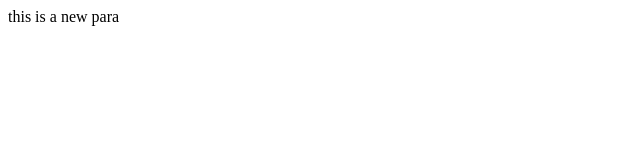
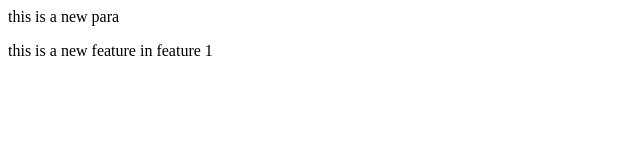
Before and after one commit to uditiraina/localrepo, a plain HTML site: page index.html in a window 1280 px wide. Shown: the whole page, without its empty margins (0-640 px from the left). Drawn offline with Linux system fonts and the light colour scheme.

Commit message:
add new feature

```diff
--- a/index.html
+++ b/index.html
@@ -1 +1,2 @@
 <p>this is a new para</p>
+<p>this is a new feature in feature 1</p>
```
